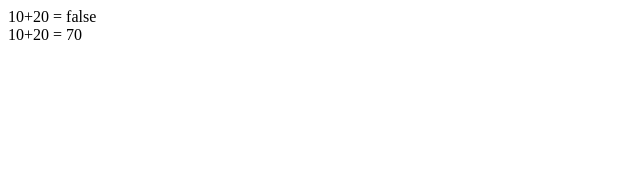
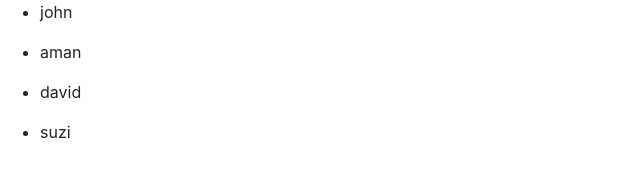
Before and after one commit to tinkugupta5/angular-js-, a plain HTML site: page index.html in a window 1280 px wide. Shown: the whole page, without its empty margins (0-640 px from the left). Drawn offline with nearby package versions, Linux system fonts and the light colour scheme; files whose address does not match are found by name.

Commit message:
ng-init experiment

```diff
--- a/index.html
+++ b/index.html
@@ -4,21 +4,27 @@
     <meta charset="UTF-8">
     <meta name="viewport" content="width=device-width, initial-scale=1.0">
     <title>Angular js tutorial</title>
+    <link rel="stylesheet" href="style.css">
     <script src="\script\angular.min.js"></script>
+    <script src="script\bootstrap.min.js"></script>
+<link rel="stylesheet" href="bootstrap.min.css">
 </head>
 <body ng-app>
 
-    <div>
+    <div ng-init="employees=[
 
-        10+20 = {{1==20}}
+    {name:'john', dob:'23'},
+    {name:'aman', dob:'23'},
+    {name:'david', dob:'23'},
+    {name:'suzi', dob:'23'}
+
+    ]">
+
     </div>
 
-
-    <div>
-
-        10+20 = {{30+40}}
-    </div>
-
+    <ul ng-repeat="employe in employees"><li>
+{{employe.name}}
+    </li></ul>
 
 
 
```
Also changed, not shown: bootstrap.min.css (added), bootstrap.min.js (added), style.css (added).
